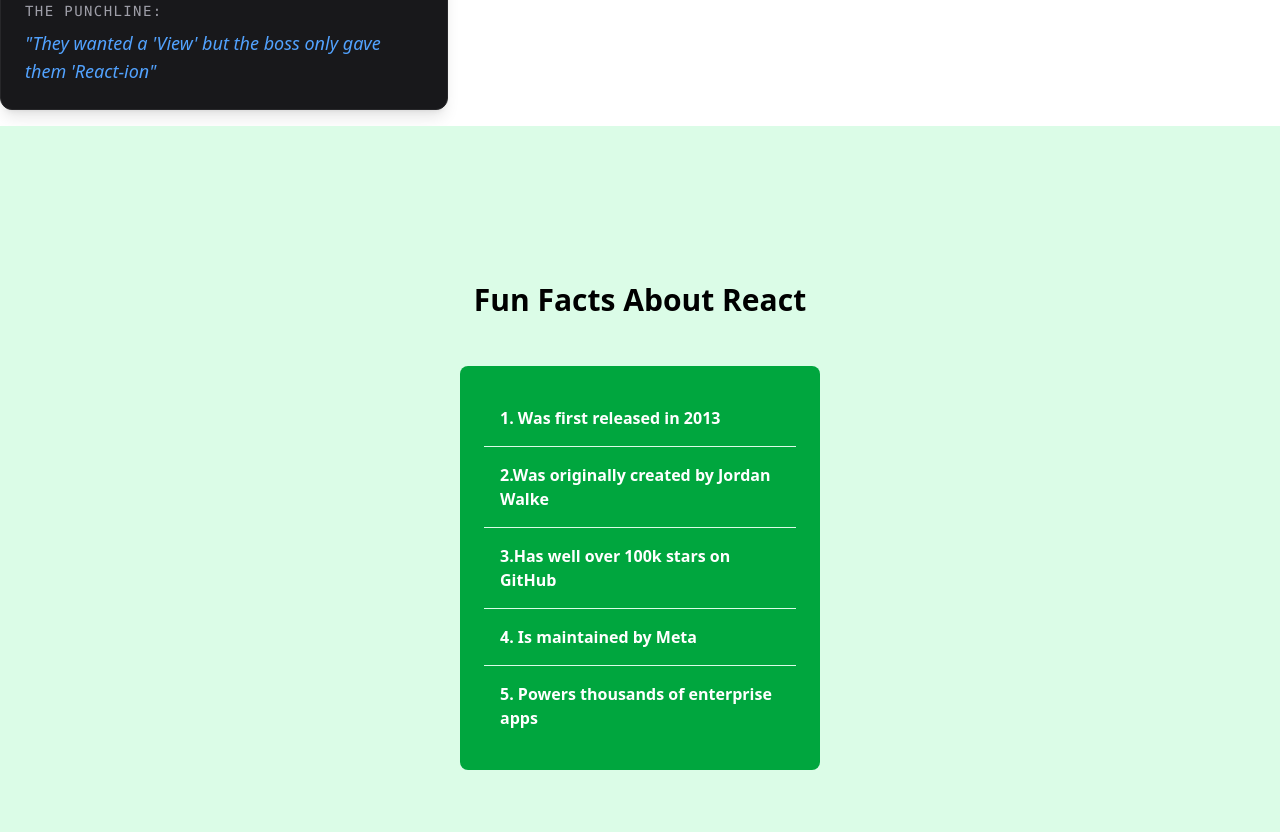
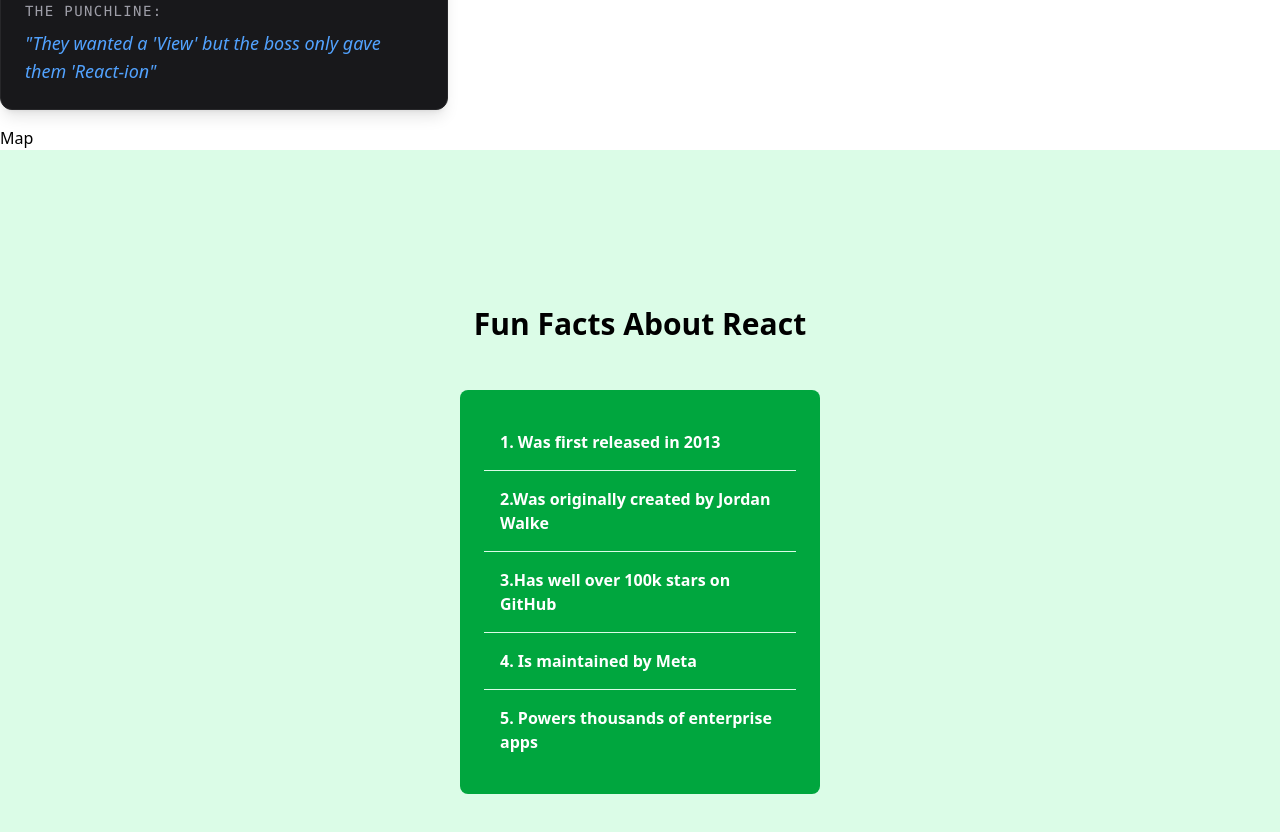
Before and after one commit to wainaina-mwangi/New-pro, a React (Vite) app: page / in a window 1280 px wide. Shown: the part 800-1632 px from the top of the page. Built offline with nearby package versions, Linux system fonts and the light colour scheme.

Commit message:
map method

```diff
--- a/src/App.jsx
+++ b/src/App.jsx
@@ -3,6 +3,7 @@
 import Navbar from './components/Navbar'
 import Props from './components/Props'
 import Joke from './components/Joke'
+import Map from './components/Map'
 import Header from './components/Header'
 import Entry from './components/Entry'
 import CopyRight from './components/CopyRight'
@@ -46,6 +47,7 @@
     isPun={true}
 
     />
+    <Map/>
     <Rcards/>
     <Header/>
     <Entry/>
--- /dev/null
+++ b/src/components/Map.jsx
@@ -0,0 +1,21 @@
+import React from "react";
+
+function Map() {
+  const nums = [1, 2, 3, 4, 5];
+  const names =["Alice","Bob","Erastus","Me"]
+  const squares = nums.map(function (num) {
+    return num * num;
+  });
+
+  const Capitalized =names.map(function(name){
+    return name[0].toUpperCase() +  name.slice(1)
+  });
+
+  console.log(names);
+
+  console.log(squares);
+
+  return <div>Map</div>;
+}
+
+export default Map;
```
